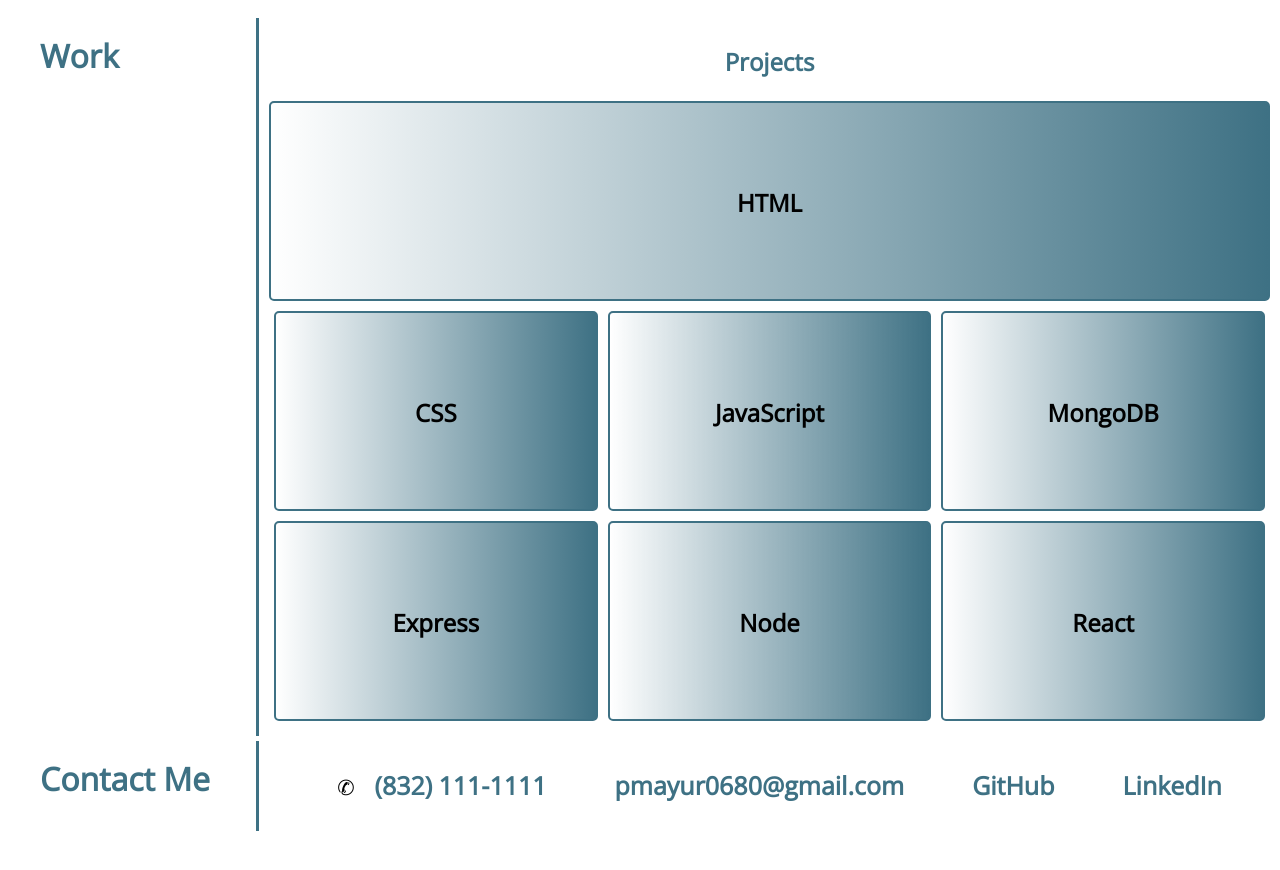
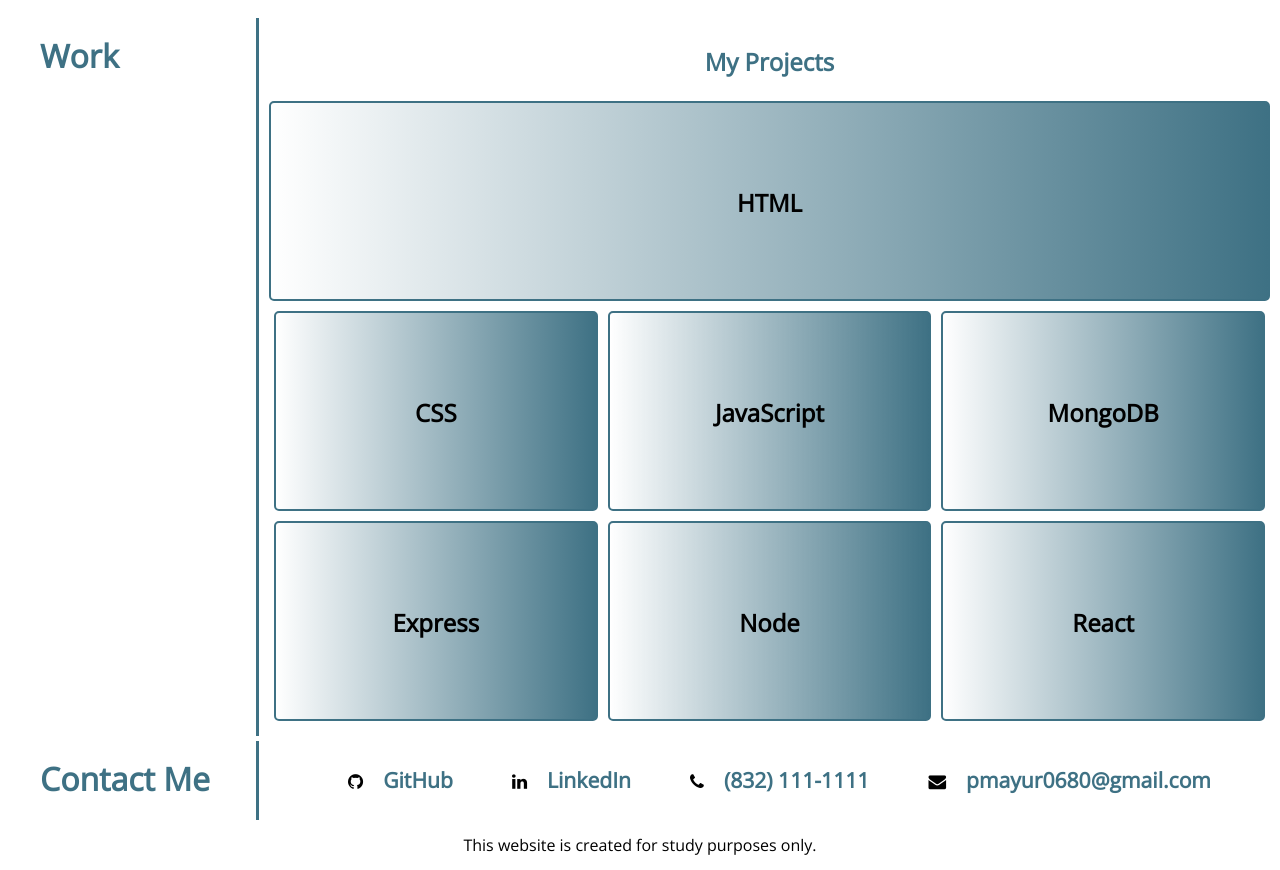
Before and after one commit to pmayur0680/responsive-portfolio, a plain HTML site: page index.html in a window 1280 px wide. Shown: the part 715-1585 px from the top of the page. Before the commit the page ends 1562 px from the top, so only its background shows below. Drawn offline with nearby package versions, Linux system fonts and the light colour scheme.

```diff
--- a/assets/css/style.css
+++ b/assets/css/style.css
@@ -93,6 +93,10 @@
     color: var(--basecolor);
 }
 
+footer {
+    margin: 0 auto;
+}
+
 /* css class selectors */
 
 .hero {
@@ -153,7 +157,7 @@
 .contact ul {
     display: flex;
     justify-content: space-evenly;
-    font-size: 130%;
+    font-size: 110%;
     list-style: none;
     text-decoration: none;
 }
@@ -180,10 +184,7 @@
     color: red;
 }
 
-.contactphone::before {
-    content: ' \2706';
-    display: inline-block;
-}
+
 
 /* css media query  */
 /* Screen sizes and breakpoints
--- a/index.html
+++ b/index.html
@@ -7,6 +7,7 @@
    <title>Mayur Patel Career Portfolio</title>
    <link rel="stylesheet" href="./assets/css/normalize.css" />
    <link rel="stylesheet" href="./assets/css/style.css">
+   <link rel="stylesheet" href="https://cdnjs.cloudflare.com/ajax/libs/font-awesome/4.7.0/css/font-awesome.min.css">
    <!-- Using google fonts https://fonts.google.com/specimen/Open+Sans -->
    <style>
    @import url('https://fonts.googleapis.com/css2?family=Open+Sans:wght@300&display=swap');
@@ -38,7 +39,7 @@
       <section id="mywork">
          <header>Work</header>
          <div class="content">
-            <h2>Projects</h2>
+            <h2>My Projects</h2>
             <div class="cards">
                <div class="card">HTML</div>
                <div class="card">CSS</div>
@@ -56,16 +57,16 @@
          <header>Contact Me</header>
          <div class="content contact">
            <ul>
-            <li class="contactphone"><a href="tel:(832) 111-1111">(832) 111-1111</a></li>
-            <li><a href="mailto:pmayur0680@gmail.com">pmayur0680@gmail.com</a></li>
-            <li class="mygithub"><a href="https://github.com/pmayur0680" target="_blank">GitHub</a></li>
-            <li><a href="#">LinkedIn</a></li>
+            <li><i class="fa">&#xf09b;</i><a href="https://github.com/pmayur0680" target="_blank">GitHub</a></li>
+            <li><i class="fa">&#xf0e1;</i><a href="#">LinkedIn</a></li>
+            <li><i class="fa">&#xf095;</i><a href="tel:(832) 111-1111">(832) 111-1111</a></li>
+            <li><i class="fa">&#xf0e0;</i><a href="mailto:pmayur0680@gmail.com">pmayur0680@gmail.com</a></li>
            </ul>
          </div>
       </section>
    </main>
    <footer>
-      <p></p>
+      <p>This website is created for study purposes only.</p>
    </footer>
 </body>
 
```
